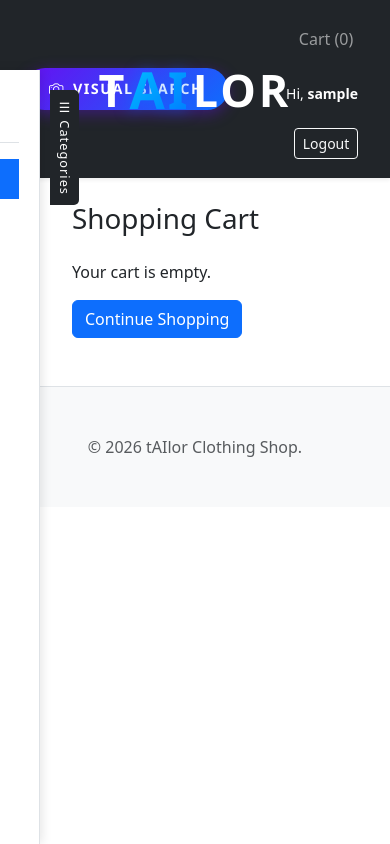
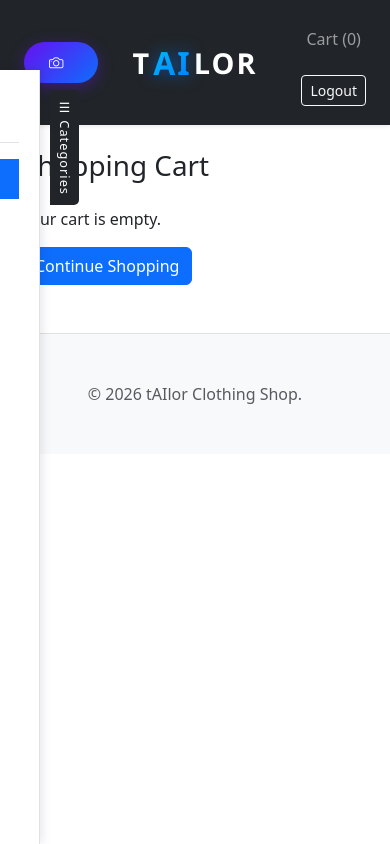
Before and after one commit to JakubRybak/Clothing_Shop, a Django app: page /cart/ in a window 390 px wide. Run offline with Django 5.2, Linux system fonts and the light colour scheme; the visitor is signed in with stand-in values (Sample User, id 1); data that the repository does not hold is empty; some libraries are stand-ins or nearby versions.

Commit message:
adjusted phone view

```diff
--- a/static/css/styles.css
+++ b/static/css/styles.css
@@ -179,3 +179,38 @@
     filter: drop-shadow(0 0 8px rgba(0, 114, 255, 0.6)); /* Glow effect */
     font-size: 3.2rem; /* Slightly larger */
 }
+
+/* Responsive Image Containers */
+.product-grid-img {
+    height: 350px;
+    object-fit: contain;
+}
+
+.product-main-img-container {
+    height: 500px;
+}
+
+/* Mobile Responsiveness */
+@media (max-width: 768px) {
+    .content-wrapper {
+        padding-left: 10px;
+        padding-right: 10px;
+    }
+
+    .navbar-brand.logo-brand {
+        font-size: 1.8rem;
+        letter-spacing: 2px;
+    }
+
+    .logo-ai {
+        font-size: 2rem;
+    }
+
+    .product-grid-img {
+        height: 250px;
+    }
+
+    .product-main-img-container {
+        height: 350px;
+    }
+}
--- a/store/templates/store/product_detail.html
+++ b/store/templates/store/product_detail.html
@@ -18,7 +18,7 @@
 
     {% with images.first as main_image %}
         {% if main_image %}
-            <div class="position-relative bg-light rounded shadow overflow-hidden" style="height: 500px;">
+            <div class="position-relative bg-light rounded shadow overflow-hidden product-main-img-container">
                 <img id="main-image" src="{{ main_image.image.url }}"
                      class="w-100 h-100"
                      style="object-fit: contain;"
@@ -37,7 +37,7 @@
                 {% endfor %}
             </div>
         {% else %}
-            <div class="bg-secondary text-white d-flex align-items-center justify-content-center" style="height: 400px;">
+            <div class="bg-secondary text-white d-flex align-items-center justify-content-center product-main-img-container">
                 No Image Available
             </div>
         {% endif %}
--- a/store/templates/store/product_list.html
+++ b/store/templates/store/product_list.html
@@ -6,10 +6,10 @@
 
 {% block content %}
 
-<div class="d-flex justify-content-between align-items-center my-4">
+<div class="d-flex flex-column flex-md-row justify-content-between align-items-md-center my-4">
     {% include 'store/partials/page_header.html' %}
 
-    <form method="get" class="d-flex flex-grow-1 mx-4 align-items-start" id="searchForm"
+    <form method="get" class="d-flex flex-grow-1 mx-0 mx-md-4 mt-3 mt-md-0 align-items-start w-100" id="searchForm"
           hx-get="{{ request.path }}"
           hx-target="#product-grid"
           hx-swap="outerHTML"
--- a/templates/base.html
+++ b/templates/base.html
@@ -19,7 +19,7 @@
             <!-- Left: Visual Search -->
             <div class="d-flex align-items-center">
                 <a class="btn btn-visual-search rounded-pill" href="{% url 'visual_search' %}">
-                    <i class="bi bi-camera me-2"></i>Visual Search
+                    <i class="bi bi-camera me-2"></i><span class="d-none d-md-inline">Visual Search</span>
                 </a>
             </div>
 
@@ -34,7 +34,7 @@
                     {% include 'store/partials/menu_cart.html' %}
                 </div>
                 {% if user.is_authenticated %}
-                    <span class="navbar-text text-white small me-2">
+                    <span class="navbar-text text-white small me-2 d-none d-md-inline">
                         Hi, <strong>{{ user.username }}</strong>
                     </span>
                     <form action="{% url 'logout' %}" method="post" class="d-inline">
```
Also changed, not shown: store/templates/store/partials/product_grid.html (+4 -4 lines).
